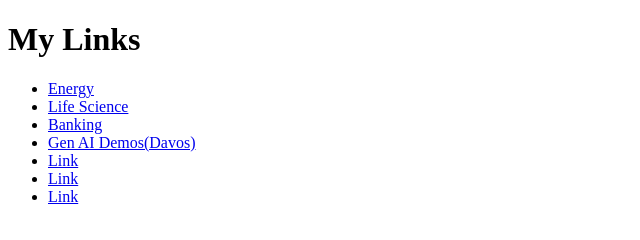
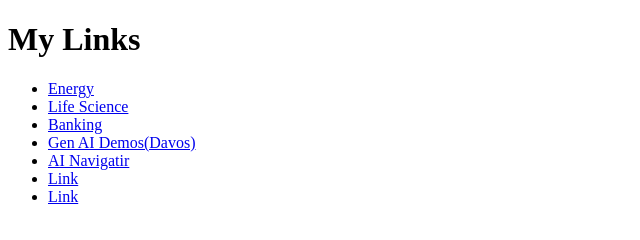
Before and after one commit to jairantunes/genai, a plain HTML site: page index.html in a window 1280 px wide. Shown: the full height of the page, 0-640 px from the left. Drawn offline with Linux system fonts and the light colour scheme.

Commit message:
Update index.html
Added the AI Navigator

```diff
--- a/index.html
+++ b/index.html
@@ -12,7 +12,7 @@
         <li><a href="https://www.figma.com/proto/AWjVYp8xQwAbGTFX7mYKPg/TER-3.0_Life-Sciences?node-id=3359-33259&source=email_invite&starting-point-node-id=3359%3A33259&t=cp5Bnd3Gk0hMJcW5-1">Life Science</a></li>
         <li><a href="https://www.figma.com/proto/pRZuLUpE3eGpC600rh4Ukr/TER-Banking?node-id=5938-25004&starting-point-node-id=5661%3A11362&t=ZLCUz2uLv2pi2IQr-1">Banking</a></li>
         <li><a href="https://www.figma.com/proto/EG9pRixEc5F3ZHDYcOwEpr/Accenture-Gen-AI-Studios?page-id=1%3A186&type=design&node-id=948-2599&viewport=698%2C322%2C0.28&t=XfxtYNn0l4gTgnCS-1&scaling=scale-down-width&starting-point-node-id=76%3A1782">Gen AI Demos(Davos)</a></li>
-        <li><a href="https://example.com">Link</a></li>
+        <li><a href="https://ainavigator.accenture.com/">AI Navigatir</a></li>
         <li><a href="https://example.com">Link</a></li>
         <li><a href="https://example.com">Link</a></li>
     </ul>
```
